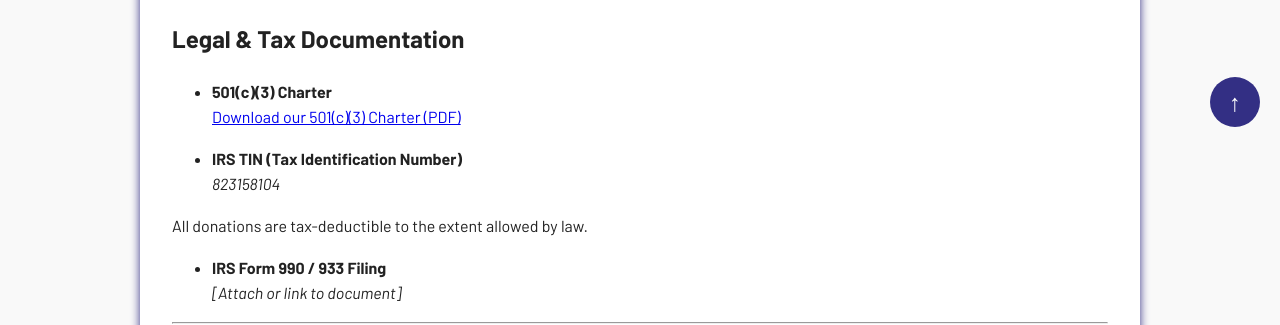
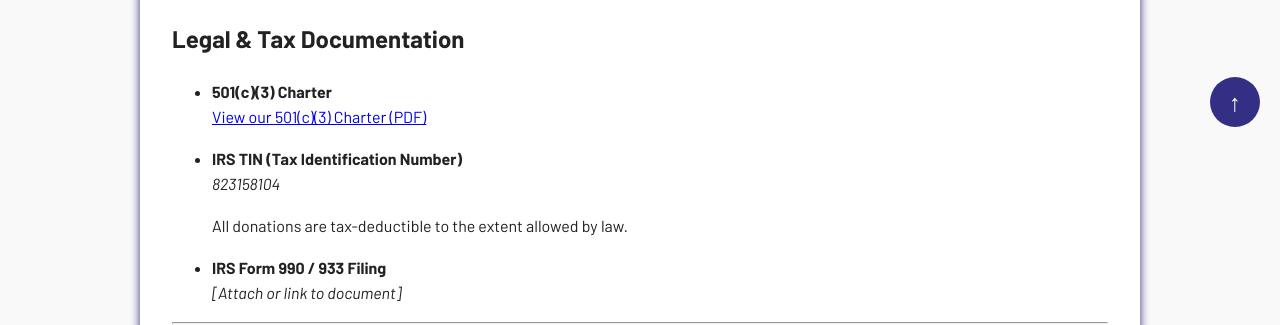
Before and after one commit to zero-hbar/lfrf-mock, a Jekyll site: the page built from public.md, in a window 1280 px wide. Shown: the part 753-1078 px from the top of the page. Built offline with Jekyll 4.4.1, drawn with Linux system fonts in a browser that asks for light colours.

Commit message:
Update public.md

```diff
--- a/public.md
+++ b/public.md
@@ -33,12 +33,12 @@ This page contains publicly available and essential information about the govern
 ## Legal & Tax Documentation
 
 - **501(c)(3) Charter**
-  [Download our 501(c)(3) Charter (PDF)](assets/documents/lfrf-5013c-paperwork.pdf)
+  [View our 501(c)(3) Charter (PDF)](assets/documents/lfrf-5013c-paperwork.pdf)
 
 - **IRS TIN (Tax Identification Number)**
   *823158104*
 
-All donations are tax-deductible to the extent allowed by law.
+> All donations are tax-deductible to the extent allowed by law.
 
 - **IRS Form 990 / 933 Filing**
   *[Attach or link to document]*
```
